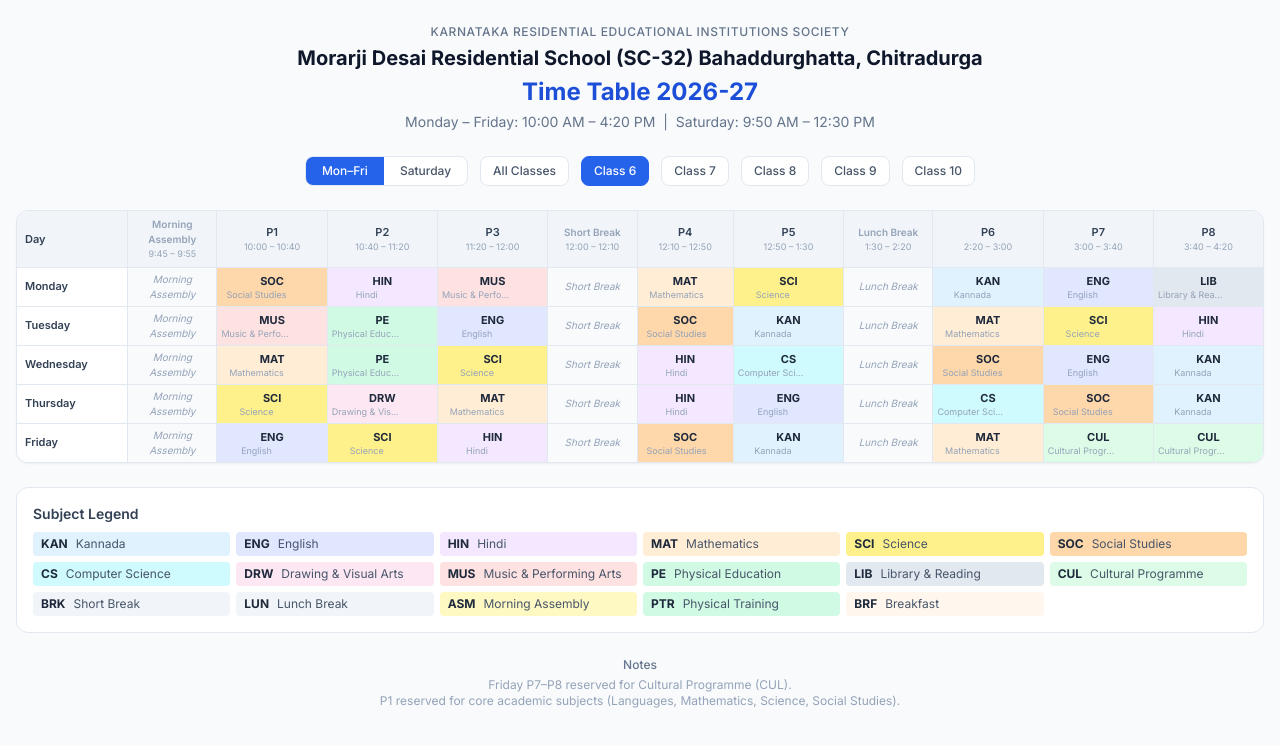
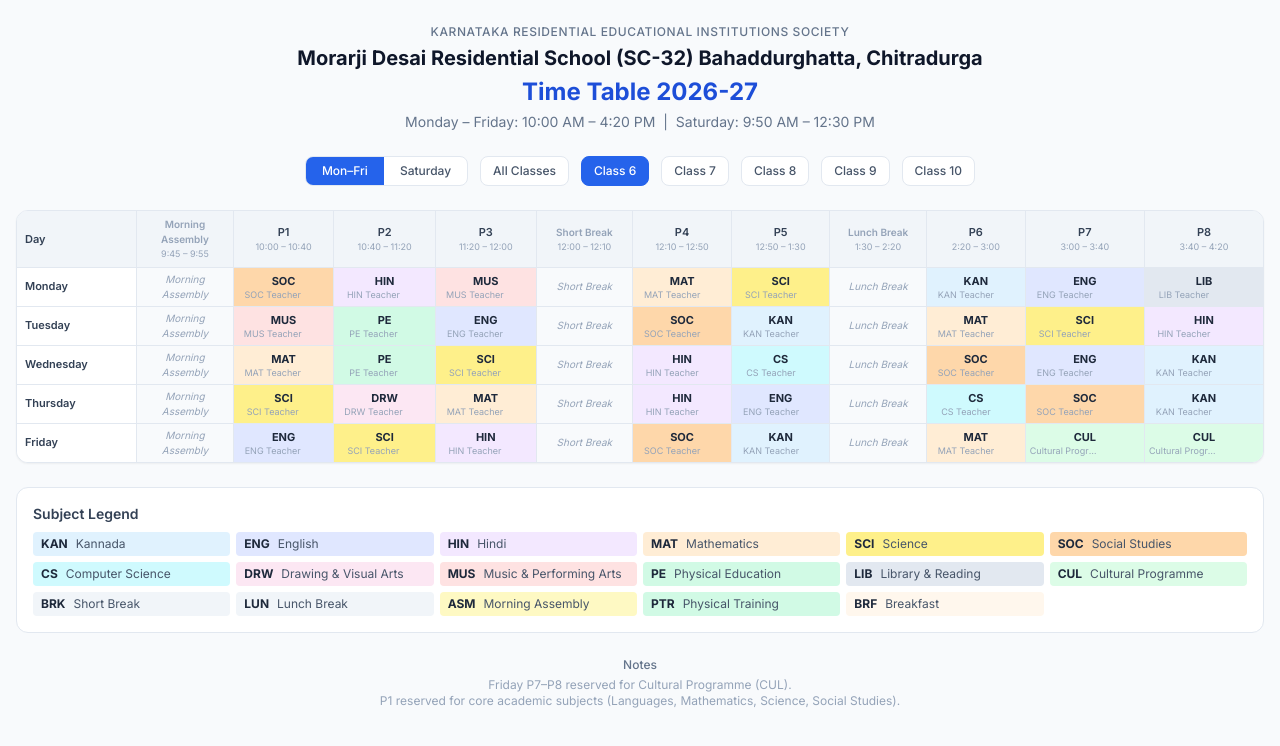
Before and after one commit to hoy-sala/pragati, a SvelteKit app in the folder frontend/: page /timetable in a window 1280 px wide. Shown: the top 746 px of the page. Built offline with nearby package versions, Linux system fonts and the light colour scheme; a web font is replaced by a local one.

Commit message:
set default teacher placeholders (e.g. 'KAN Teacher')

```diff
--- a/frontend/src/routes/timetable/timetable.data.ts
+++ b/frontend/src/routes/timetable/timetable.data.ts
@@ -4,17 +4,17 @@ export interface TimetableCell {
 }
 
 export const TEACHER_NAMES: Record<string, string> = {
-  KAN: '',
-  ENG: '',
-  HIN: '',
-  MAT: '',
-  SCI: '',
-  SOC: '',
-  CS: '',
-  DRW: '',
-  MUS: '',
-  PE: '',
-  LIB: '',
+  KAN: 'KAN Teacher',
+  ENG: 'ENG Teacher',
+  HIN: 'HIN Teacher',
+  MAT: 'MAT Teacher',
+  SCI: 'SCI Teacher',
+  SOC: 'SOC Teacher',
+  CS: 'CS Teacher',
+  DRW: 'DRW Teacher',
+  MUS: 'MUS Teacher',
+  PE: 'PE Teacher',
+  LIB: 'LIB Teacher',
   CUL: '',
 };
 
```
